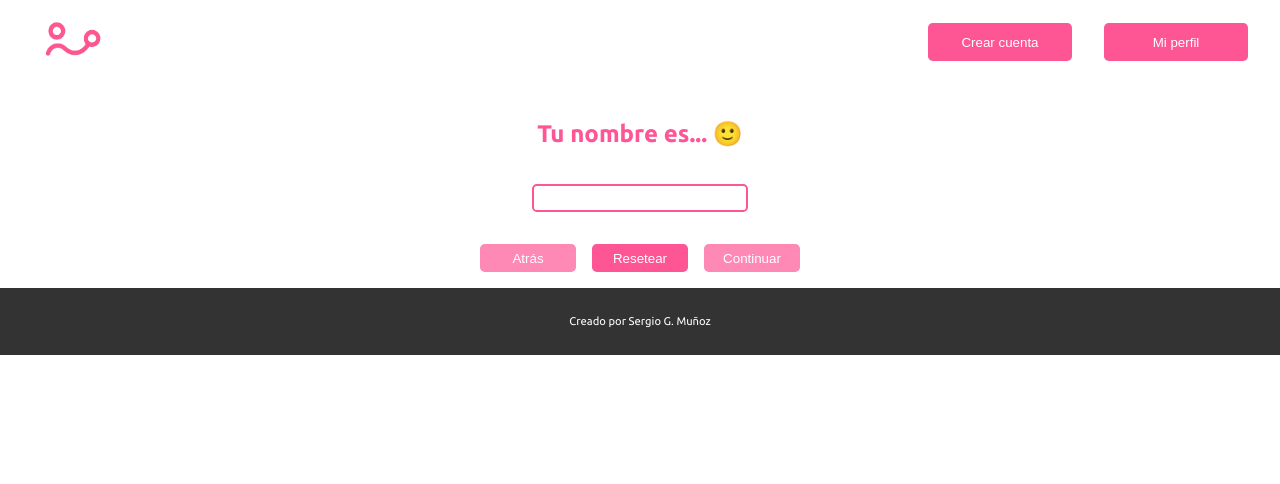
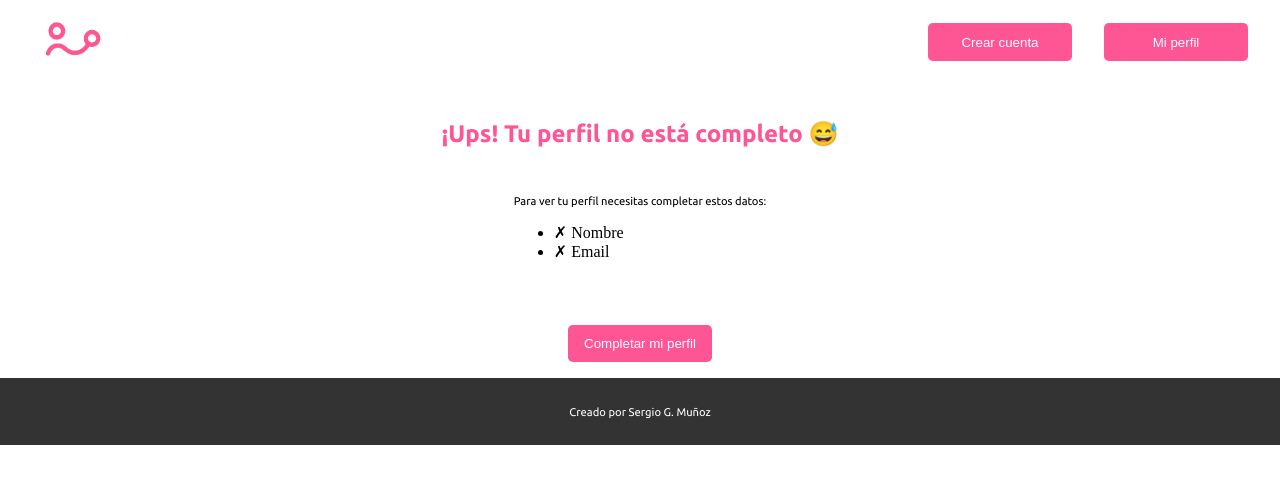
Before and after one commit to SergioGMunoz/Lovers-Web-App, a React (Vite) app: page / in a window 1280 px wide. Both pictures are taken after a click on the button "Mi perfil". Shown: the top 484 px of the page. Built offline with nearby package versions, Linux system fonts and the light colour scheme.

Commit message:
enhance app navigation and profile management

```diff
--- a/src/App.jsx
+++ b/src/App.jsx
@@ -1,13 +1,64 @@
+import { useState, useEffect } from 'react'
 import './App.css'
 import Header from './modules/Header'
 import Footer from './modules/Footer'
 import FormContainer from './modules/form/FormContainer'
+import ErrorView from './modules/ErrorView'
+import { checkProfileCompletion, getResumeStep } from './utils/profileUtils'
 
 function App() {
+  const [currentView, setCurrentView] = useState('form'); // 'form', 'profile', 'error'
+  const [formStep, setFormStep] = useState(0);
+
+  // Al cargar la app, determinar dónde debe estar el usuario
+  useEffect(() => {
+    const profileStatus = checkProfileCompletion();
+    const resumeStep = getResumeStep();
+
+    if (resumeStep >= 0) {
+      // Si hay datos parciales, ir al formulario en el step correspondiente
+      setFormStep(resumeStep);
+      setCurrentView('form');
+    } else if (profileStatus.isComplete) {
+      // Si el perfil está completo, mostrar perfil (por ahora form completado)
+      setCurrentView('completed');
+    }
+  }, []);
+
+  const handleNavigate = (view) => {
+    if (view === 'form') {
+      const resumeStep = getResumeStep();
+      setFormStep(Math.max(0, resumeStep));
+      setCurrentView('form');
+    } else {
+      setCurrentView(view);
+    }
+  };
+
+  const renderCurrentView = () => {
+    switch (currentView) {
+      case 'form':
+        return <FormContainer initialStep={formStep} onComplete={() => setCurrentView('completed')} />;
+      case 'error':
+        return <ErrorView onNavigate={handleNavigate} />;
+      case 'completed':
+        return (
+          <main>
+            <section className="col-section">
+              <h1>¡Perfil completado! 🎉</h1>
+              <p>Tu perfil está listo. Aquí iría el componente ProfileView.</p>
+            </section>
+          </main>
+        );
+      default:
+        return <FormContainer initialStep={0} onComplete={() => setCurrentView('completed')} />;
+    }
+  };
+
   return (
     <div className="App">
-      <Header />
-      <FormContainer />
+      <Header onNavigate={handleNavigate} />
+      {renderCurrentView()}
       <Footer />
     </div>
   )
--- /dev/null
+++ b/src/modules/Button.jsx
@@ -0,0 +1,13 @@
+const Button = ({ children, onClick, disabled = false }) => {
+  return (
+    <button
+      className={"btn-primary"}
+      onClick={onClick}
+      disabled={disabled}
+    >
+      {children}
+    </button>
+  );
+};
+
+export default Button;
--- /dev/null
+++ b/src/modules/ErrorView.jsx
@@ -0,0 +1,32 @@
+import Button from './Button';
+import { checkProfileCompletion } from '../utils/profileUtils';
+
+const ErrorView = ({ onNavigate }) => {
+  const profileStatus = checkProfileCompletion();
+
+  const handleCreateAccount = () => {
+    onNavigate('form');
+  };
+
+  return (
+    <main>
+      <section className="col-section">
+        <h1>¡Ups! Tu perfil no está completo 😅</h1>
+
+        <div style={{ marginBottom: '2rem' }}>
+          <p>Para ver tu perfil necesitas completar estos datos:</p>
+          <ul style={{ textAlign: 'left', margin: '1rem 0' }}>
+            {profileStatus.missingFields.name && <li>✗ Nombre</li>}
+            {profileStatus.missingFields.email && <li>✗ Email</li>}
+          </ul>
+        </div>
+
+        <Button onClick={handleCreateAccount}>
+          Completar mi perfil
+        </Button>
+      </section>
+    </main>
+  );
+};
+
+export default ErrorView;
--- a/src/modules/Footer.jsx
+++ b/src/modules/Footer.jsx
@@ -1,4 +1,4 @@
-const Footer = () => {
+export const Footer = () => {
   return (
     <footer>
       <p>Creado por Sergio G. Muñoz</p>
--- a/src/modules/Header.jsx
+++ b/src/modules/Header.jsx
@@ -1,6 +1,26 @@
 import logoLovers from '../assets/logo_lovers.png'
+import Button from './Button'
+import { checkProfileCompletion } from '../utils/profileUtils'
 
-const Header = () => {
+const Header = ({ onNavigate }) => {
+
+  const handleCreateAccount = () => {
+    // Ir al formulario desde el principio o continuar donde se quedó
+    onNavigate('form');
+  };
+
+  const handleViewProfile = () => {
+    const profileStatus = checkProfileCompletion();
+
+    if (profileStatus.isComplete) {
+      // Si el perfil está completo, mostrar perfil
+      onNavigate('profile');
+    } else {
+      // Si no está completo, mostrar mensaje de error
+      onNavigate('error');
+    }
+  };
+
   return (
     <header>
       <nav>
@@ -9,10 +29,14 @@ const Header = () => {
         </div>
         <div className="nav-buttons">
           <div>
-            <button className="btn-primary btn-sign-up">Crear cuenta</button>
+            <Button onClick={handleCreateAccount}>
+              Crear cuenta
+            </Button>
           </div>
           <div>
-            <button id="profile-btn" className="btn-primary">Mi perfil</button>
+            <Button onClick={handleViewProfile}>
+              Mi perfil
+            </Button>
           </div>
         </div>
       </nav>
--- a/src/modules/form/FormContainer.jsx
+++ b/src/modules/form/FormContainer.jsx
@@ -1,12 +1,23 @@
-import { useState } from 'react';
+import { useState, useEffect } from 'react';
 import FormName from './FormName';
 import FormEmail from './FormEmail';
 
-const FormContainer = () => {
-  const [currentStep, setCurrentStep] = useState(0);
+const FormContainer = ({ initialStep = 0, onComplete }) => {
+  const [currentStep, setCurrentStep] = useState(initialStep);
+
+  // Si cambia el initialStep, actualizar currentStep
+  useEffect(() => {
+    setCurrentStep(initialStep);
+  }, [initialStep]);
 
   const nextStep = () => {
-    setCurrentStep(prevStep => prevStep + 1);
+    const newStep = currentStep + 1;
+    setCurrentStep(newStep);
+
+    // Si llegamos al final, notificar que se completó
+    if (newStep > 1) { // Cambia esto cuando tengas más steps
+      onComplete && onComplete();
+    }
   };
 
   const prevStep = () => {
--- a/src/modules/form/FormName.jsx
+++ b/src/modules/form/FormName.jsx
@@ -2,7 +2,7 @@ import { useState, useEffect } from 'react';
 import { validateName } from '../../utils/validations';
 import { storageData } from '../../utils/storage';
 
-const FormName = ({ onNext, onBack, isFirstStep }) => {
+const FormName = ({ onNext, onBack }) => {
   const [name, setName] = useState('');
   const [isValid, setIsValid] = useState(false);
 
@@ -37,7 +37,7 @@ const FormName = ({ onNext, onBack, isFirstStep }) => {
           <button
             type="button"
             className="btn-form btn-back"
-            disabled={isFirstStep}
+            disabled={true}
             onClick={onBack}
           >
             Atrás
--- /dev/null
+++ b/src/utils/profileUtils.js
@@ -0,0 +1,42 @@
+import { getStorageData } from './storage';
+
+// Función que verifica si el perfil está completo
+export const checkProfileCompletion = () => {
+  const name = getStorageData('name');
+  const email = getStorageData('mail');
+
+  // Aquí puedes agregar más validaciones cuando tengas más steps
+  // const hobbies = getStorageData('hobbies');
+  // const bio = getStorageData('bio');
+
+  return {
+    hasBasicData: name && email,
+    isComplete: name && email, // Por ahora solo name y email
+    missingFields: {
+      name: !name,
+      email: !email
+    }
+  };
+};
+
+// Función que determina en qué step debería estar el usuario
+export const getResumeStep = () => {
+  const name = getStorageData('name');
+  const email = getStorageData('mail');
+
+  if (!name) return 0; // Step 1: Name
+  if (!email) return 1; // Step 2: Email
+
+  // Cuando agregues más steps:
+  // if (!hobbies) return 2;
+  // if (!bio) return 3;
+
+  return -1; // Perfil completo
+};
+
+// Función para limpiar datos y empezar de nuevo
+export const resetProfile = () => {
+  localStorage.removeItem('name');
+  localStorage.removeItem('mail');
+  // Agregar más campos cuando los tengas
+};
```
Also changed, not shown: src/assets/import-photo.png (deleted).
